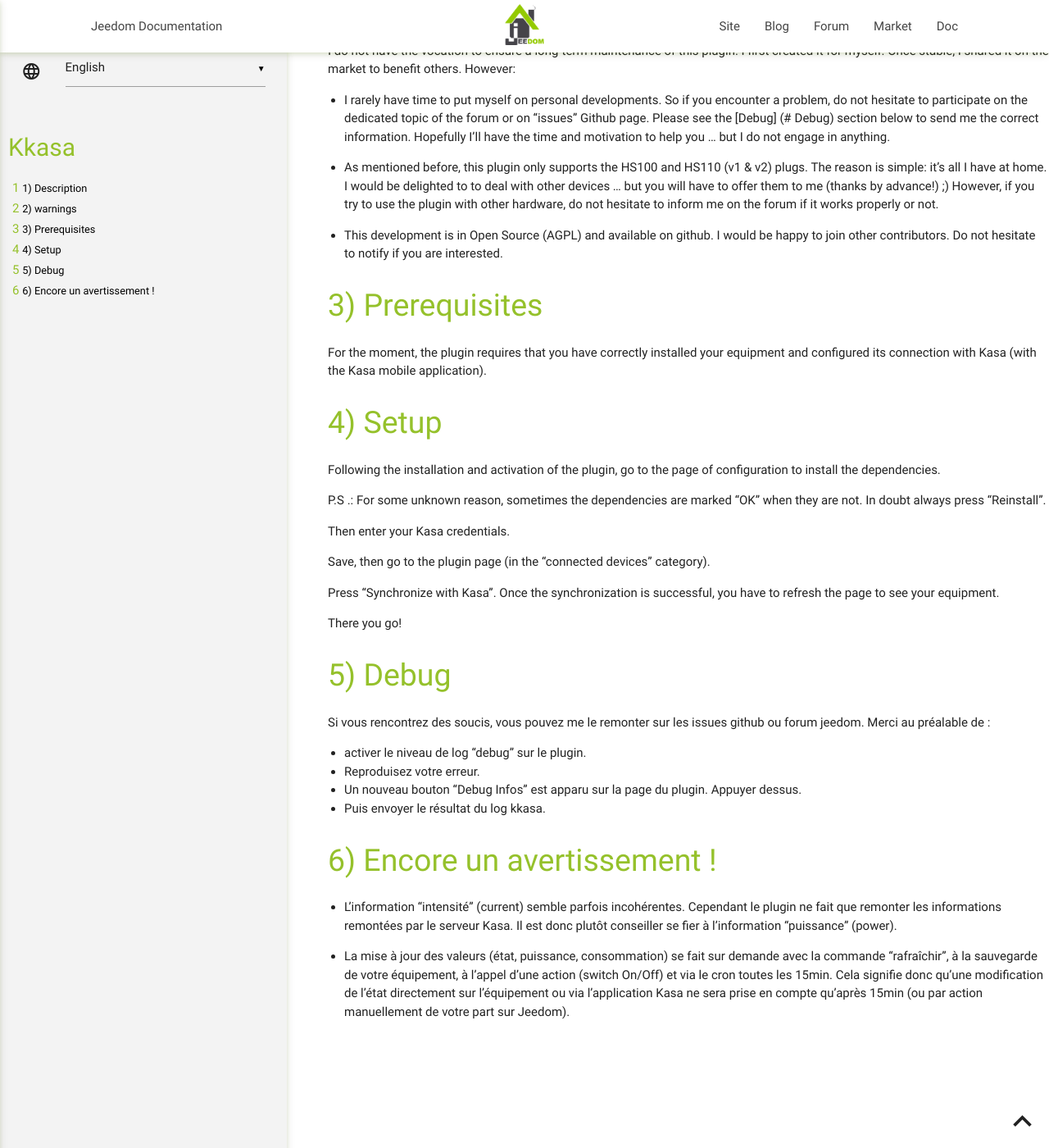
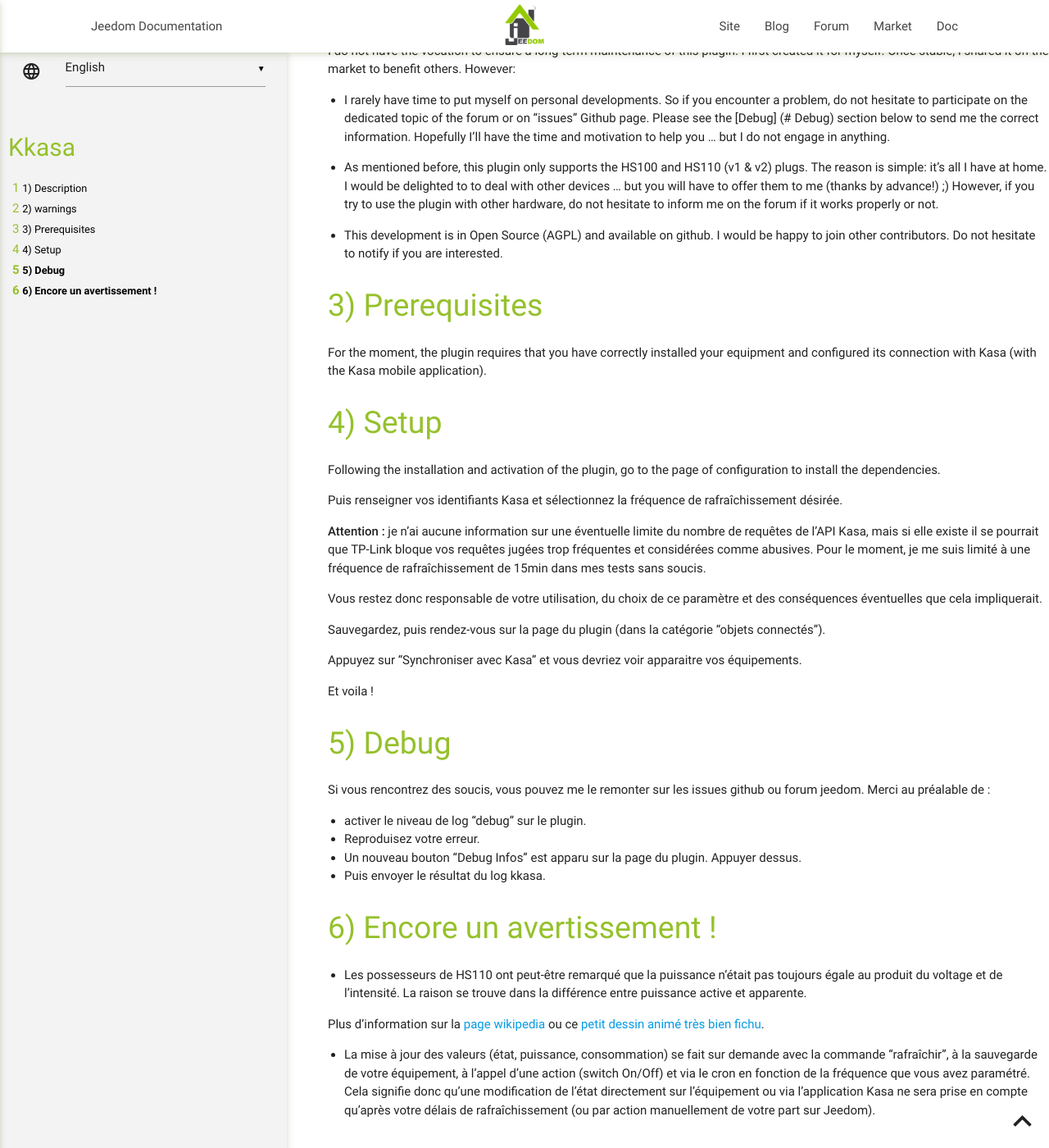
Before and after one commit to vampi62/kkasa, a Jekyll site: the page built from docs/en_US/index.md, in a window 1280 px wide and 1400 px high, scrolled down 254 px. Shown: the whole window at 82% size. Built offline with Jekyll 4.4.1, drawn with Linux system fonts in a browser that asks for light colours; our own code applies the rules of GitHub Pages for plain Markdown files.

Commit message:
[ROBOT] Action all

```diff
--- a/docs/en_US/index.md
+++ b/docs/en_US/index.md
@@ -39,17 +39,19 @@
 Following the installation and activation of the plugin, go to the page of
 configuration to install the dependencies.
 
-P.S .: For some unknown reason, sometimes the dependencies are
-marked "OK" when they are not. In doubt always press
-"Reinstall".
+Puis renseigner vos identifiants Kasa et sélectionnez la fréquence de rafraîchissement désirée.
 
-Then enter your Kasa credentials.
+**Attention :** je n'ai aucune information sur une éventuelle limite du nombre de requêtes de l'API Kasa, mais si elle existe il se pourrait que TP-Link bloque vos requêtes jugées trop fréquentes et considérées comme abusives.
+Pour le moment, je me suis limité à une fréquence de rafraîchissement de 15min dans mes tests sans soucis.
 
-Save, then go to the plugin page (in the "connected devices" category).
+Vous restez donc responsable de votre utilisation, du choix de ce paramètre et des conséquences éventuelles que cela impliquerait.
 
-Press "Synchronize with Kasa". Once the synchronization is successful, you have to refresh the page to see your equipment.
+Sauvegardez, puis rendez-vous sur la page du plugin (dans la catégorie "objets
+connectés").
 
-There you go!
+Appuyez sur "Synchroniser avec Kasa" et vous devriez voir apparaitre vos équipements.
+
+Et voila !
 
 Debug
 ===
@@ -62,11 +64,13 @@
 
 Encore un avertissement !
 ===
-* L'information "intensité" (current) semble parfois incohérentes. Cependant le plugin ne fait que remonter les informations remontées par le serveur Kasa. Il est donc plutôt conseiller se fier à l'information "puissance" (power).
+* Les possesseurs de HS110 ont peut-être remarqué que la puissance n'était pas toujours égale au produit du voltage et de l'intensité. La raison se trouve dans la différence entre puissance active et apparente.
+
+Plus d'information sur la [page wikipedia](https://fr.wikipedia.org/wiki/Puissance_en_r%C3%A9gime_alternatif) ou ce [petit dessin animé très bien fichu](https://www.youtube.com/watch?v=IURKavCBUkE).
 
 * La mise à jour des valeurs (état, puissance, consommation) se fait sur demande
 avec la commande "rafraîchir", à la sauvegarde de votre équipement, à l'appel
-d'une action (switch On/Off) et via le cron toutes les 15min.
+d'une action (switch On/Off) et via le cron en fonction de la fréquence que vous avez paramétré.
 Cela signifie donc qu'une modification de l'état directement sur l'équipement
-ou via l'application Kasa ne sera prise en compte qu'après 15min (ou par action
+ou via l'application Kasa ne sera prise en compte qu'après votre délais de rafraîchissement (ou par action
 manuellement de votre part sur Jeedom).
```
Also changed, not shown: docs/de_DE/changelog.md (+11 -0 lines), docs/de_DE/index.md (+11 -9 lines), docs/en_US/changelog.md (+11 -0 lines), docs/es_ES/changelog.md (+11 -0 lines), docs/es_ES/index.md (+11 -9 lines).
